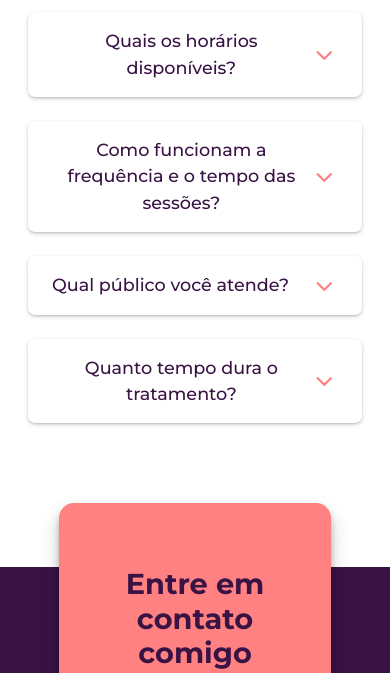
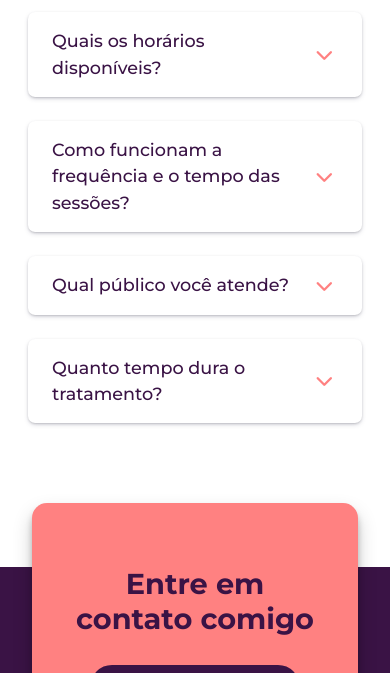
Before and after one commit to isabelaborgs/landing-page-giovana, a plain HTML site: page index.html in a window 390 px wide. Shown: the part 10710-11383 px from the top of the page. Drawn offline with nearby package versions, Linux system fonts and the light colour scheme.

Commit message:
feat: pequenos ajustes de tamanho e alinhamento de elementos

```diff
--- a/index.html
+++ b/index.html
@@ -728,7 +728,7 @@
         </section>
         <!--Seção Call-to-action-->
         <section id="secao-cta">
-            <div class="call-to-action col-10">
+            <div class="call-to-action col-sm-10">
                     <div class="txt-call">
                         Entre em contato comigo
                     </div>
--- a/style/geral.css
+++ b/style/geral.css
@@ -205,7 +205,12 @@ main {
     align-items: center;
     column-gap: 10px;
     text-align: start;
-    font-size: 1.1em;
+}
+
+@media screen and (min-width: 576px) {
+    .bt-call {
+        font-size: 1.1em;
+    }
 }
 
 @media screen and (min-width: 768px) {
--- a/style/index.css
+++ b/style/index.css
@@ -544,6 +544,7 @@ ul {
 .pergunta {
     display: flex;
     justify-content: space-between;
+    text-align: start;
     align-items: center;
     padding: 1rem 1.5rem;
     font-size: 1.1em;
```
Also changed, not shown: treinamento.html (+1 -1 lines).
